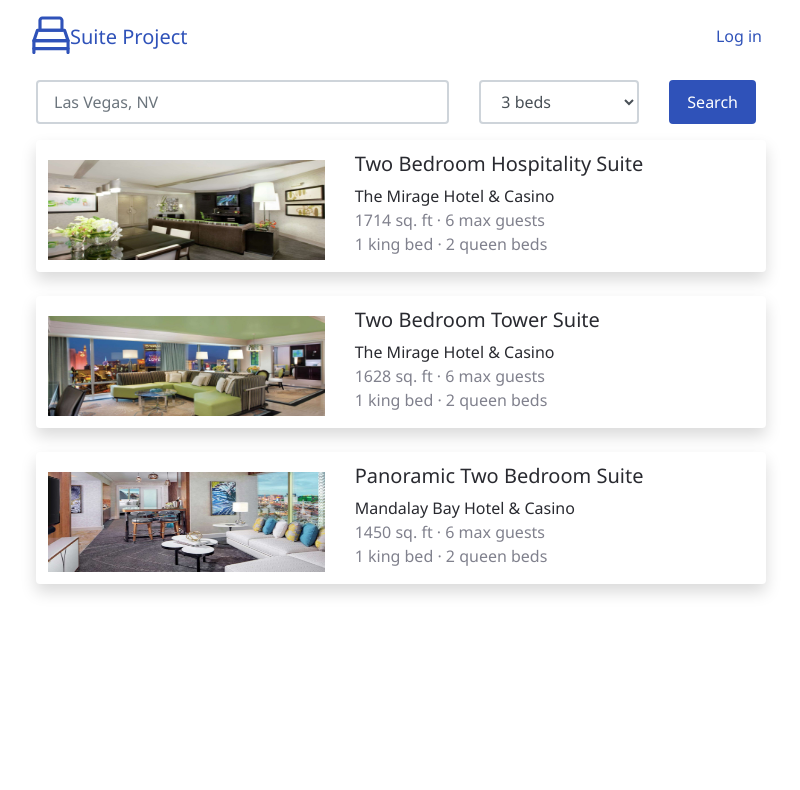
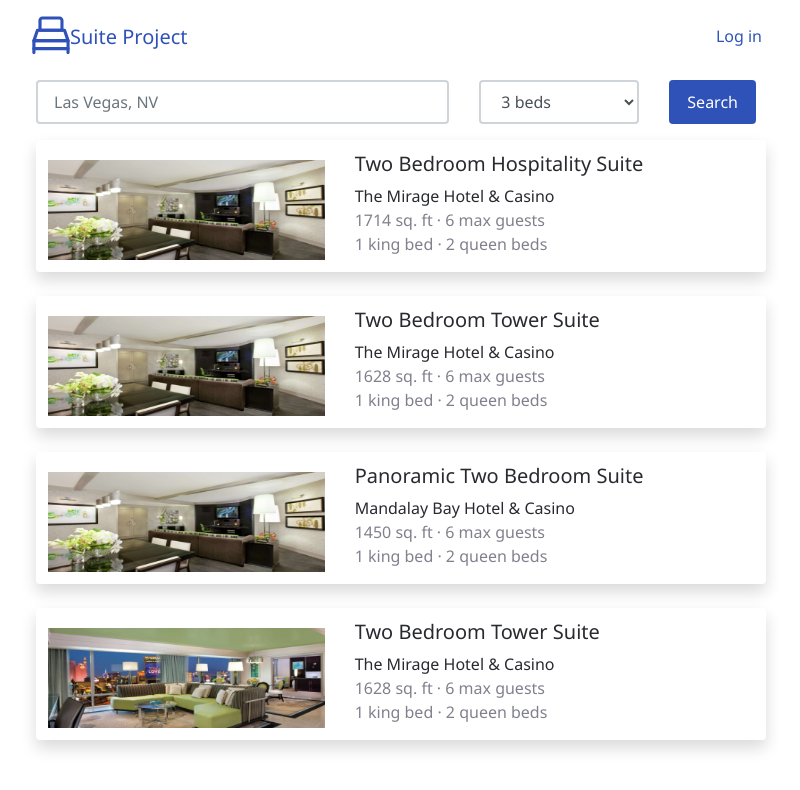
Before and after one commit to jysfc/suite-project-mpa, a React (Create React App) app: page / in a window 1280 px wide. Shown: the top 790 px of the page, without its empty margins (239-1039 px from the left). Built offline with nearby package versions, Linux system fonts and the light colour scheme.

Commit message:
iterated result & suite

```diff
--- a/package.json
+++ b/package.json
@@ -6,6 +6,7 @@
     "@testing-library/jest-dom": "^5.11.6",
     "@testing-library/react": "^11.1.2",
     "@testing-library/user-event": "^12.2.2",
+    "lodash": "^4.17.20",
     "node-sass": "^4.14.1",
     "react": "^17.0.1",
     "react-dom": "^17.0.1",
--- a/src/components/pages/Result.js
+++ b/src/components/pages/Result.js
@@ -1,11 +1,30 @@
 import React from "react";
 import AppTemplate from "../ui/AppTemplate";
 import { Link } from "react-router-dom";
-import MIRHOS from "../../images/MIRHOS.jpg";
+import { safelyParseJson } from "../../utils/helpers";
+import orderBy from "lodash/orderBy";
 import MIR2T from "../../images/MIR2T.jpg";
-import MBPANO from "../../images/MBPANO.jpg";
+import Suite from "../ui/Suite";
+import suites from "../../data/suites";
 
-export default function Result() {
+export default class Result extends React.Component {
+   constructor(props) {
+      super(props);
+      const activeSuites = suites.filter((suite) => {
+         return suite.isActive;
+      }); // imagine we are returning the filtered results from a API
+      const defaultOrder = '["postedAt", "desc"]';
+      const params = safelyParseJson(defaultOrder);
+      const orderedSuites = orderBy(activeSuites, ...params);
+      this.state = {
+         activeSuites: orderedSuites,
+         displayedSuites: orderedSuites,
+         searchInput: "",
+         suiteOrder: defaultOrder,
+      };
+   }
+
+   render() {
       return (
          <AppTemplate>
             {/* <!-- search bar--> */}
@@ -34,32 +53,19 @@ export default function Result() {
                </div>
             </div>
             {/* <!--results 1--> */}
-         <div
-            className="mb-3 mt-4 shadow p-3 mb-5 bg-white rounded"
-            style={{ maxWidth: "900px", height: "auto" }}
-         >
-            <div className="row">
-               <div className="col-md-5 mt-2 crop">
-                  <img src={MIRHOS} className="img-fluid" alt="MIRHOS" />
-               </div>
-               <div className="col-md-7">
-                  <div className="text-muted">
-                     <Link
-                        to="/suite"
-                        className="text-dark text-decoration-none"
-                        type="button"
-                     >
-                        <h2>Two Bedroom Hospitality Suite</h2>
-                     </Link>
-                     <p className="text-dark lead">The Mirage Hotel & Casino</p>
-                     <p>1714 sq. ft · 6 max guests</p>
-                     <p>1 king bed · 2 queen beds</p>
-
-                     <p className="card-text"></p>
-                  </div>
-               </div>
-            </div>
-         </div>
+            {this.state.displayedSuites.map((suite) => {
+               return (
+                  <Suite
+                     title={suite.title}
+                     property={suite.property}
+                     squareFt={suite.squareFt}
+                     maxGuest={suite.maxGuest}
+                     totalKingBed={suite.totalKingBed}
+                     totalQueenBed={suite.totalQueenBed}
+                     key={suite.id}
+                  />
+               );
+            })}
             {/* <!--result 2--> */}
             <div
                className="mb-3 mt-4 shadow p-3 mb-5 bg-white rounded"
@@ -78,36 +84,10 @@ export default function Result() {
                         >
                            <h2>Two Bedroom Tower Suite</h2>
                         </Link>
-                     <p className="text-dark lead">The Mirage Hotel & Casino</p>
+                        <p className="text-dark lead">
+                           The Mirage Hotel & Casino
+                        </p>
                         <p>1628 sq. ft · 6 max guests</p>
-                     <p>1 king bed · 2 queen beds</p>
-                     <p className="card-text"></p>
-                  </div>
-               </div>
-            </div>
-         </div>
-         {/* <!--result 3--> */}
-         <div
-            className="mb-3 mt-4 shadow p-3 mb-5 bg-white rounded"
-            style={{ maxWidth: "900px", height: "auto" }}
-         >
-            <div className="row">
-               <div className="col-md-5 mt-2 crop">
-                  <img src={MBPANO} className="img-fluid" alt="MBPANO" />
-               </div>
-               <div className="col-md-7">
-                  <div className="text-muted">
-                     <Link
-                        to="/suite"
-                        className="text-dark lead text-decoration-none"
-                        type="button"
-                     >
-                        <h2>Panoramic Two Bedroom Suite</h2>
-                     </Link>
-                     <p className="text-dark lead">
-                        Mandalay Bay Hotel & Casino
-                     </p>
-                     <p>1450 sq. ft · 6 max guests</p>
                         <p>1 king bed · 2 queen beds</p>
                         <p className="card-text"></p>
                      </div>
@@ -117,3 +97,4 @@ export default function Result() {
          </AppTemplate>
       );
    }
+}
--- /dev/null
+++ b/src/components/ui/Suite.js
@@ -0,0 +1,59 @@
+import React from "react";
+import { Link } from "react-router-dom";
+import MIRHOS from "../../images/MIRHOS.jpg";
+// import MIR2T from "../../images/MIR2T.jpg";
+// import MBPANO from "../../images/MBPANO.jpg";
+
+// export default class Suite extends React.Component {
+//    constructor(props) {
+//       super(props); // allow access to this.
+//       this.state = {
+//          //local state
+//          isHoveredOver: false,
+//       };
+//    }
+
+//    render() {
+export default function Suite(props) {
+   return (
+      //<!--results-->
+      <div
+         className="mb-3 mt-4 shadow p-3 mb-5 bg-white rounded"
+         style={{ maxWidth: "900px", height: "auto" }}
+      >
+         <div className="row">
+            <div className="col-md-5 mt-2 crop">
+               <img
+                  //  src={require("../../images" + this.props.project.image).default}
+                  src={MIRHOS}
+                  className="img-fluid"
+                  alt=""
+               />
+            </div>
+            <div className="col-md-7">
+               <div className="text-muted">
+                  <Link
+                     to="/suite"
+                     className="text-dark text-decoration-none"
+                     type="button"
+                  >
+                     <h2>{props.title}</h2>
+                  </Link>
+                  <p className="text-dark lead">{props.property}</p>
+                  <p>
+                     {props.squareFt} sq. ft · {props.maxGuest} max guests
+                  </p>
+                  <p>
+                     {props.totalKingBed} king bed · {props.totalQueenBed} queen
+                     beds
+                  </p>
+
+                  <p className="card-text"></p>
+               </div>
+            </div>
+         </div>
+      </div>
+   );
+}
+//    }
+// }
--- a/src/data/suites.js
+++ b/src/data/suites.js
@@ -1,4 +1,4 @@
-export const suites = [
+const suites = [
    {
       id: `76e032b2-8ba6-4487-818c-5290cdbb5a1b`,
       title: `Two Bedroom Hospitality Suite`,
@@ -14,6 +14,7 @@ export const suites = [
       propertyPhoneCountryCode: `001`,
       propertyPhoneAreaCode: `702`,
       propertyPhoneNumber: `7917111`, //just numbers
+      image: `../images/MIRHOS.jpg`,
       squareFt: 1714,
       maxGuest: 6,
       totalKingBed: 1,
@@ -46,6 +47,7 @@ export const suites = [
       propertyPhoneCountryCode: `001`,
       propertyPhoneAreaCode: `702`,
       propertyPhoneNumber: `7917111`, //just numbers
+      image: `../images/MIR2T.jpg`,
       squareFt: 1628,
       maxGuest: 6,
       totalKingBed: 1,
@@ -78,6 +80,7 @@ export const suites = [
       propertyPhoneCountryCode: `001`,
       propertyPhoneAreaCode: `702`,
       propertyPhoneNumber: `6327777`, //just numbers
+      image: `../images/MBPANO.jpg`,
       squareFt: 1450,
       maxGuest: 6,
       totalKingBed: 1,
@@ -96,3 +99,4 @@ export const suites = [
       isActive: true,
    },
 ];
+export default suites;
--- /dev/null
+++ b/src/utils/helpers.js
@@ -0,0 +1,14 @@
+export function truncate(str, length) {
+   return str.slice(0, length) + "..."; // return a new str
+}
+
+// to prevent crashing
+export function safelyParseJson(value) {
+   try {
+      JSON.parse(value);
+   } catch {
+      // if error return the original value
+      return value;
+   }
+   return JSON.parse(value);
+}
```
Lines whose indentation alone changed are shown as unchanged.
